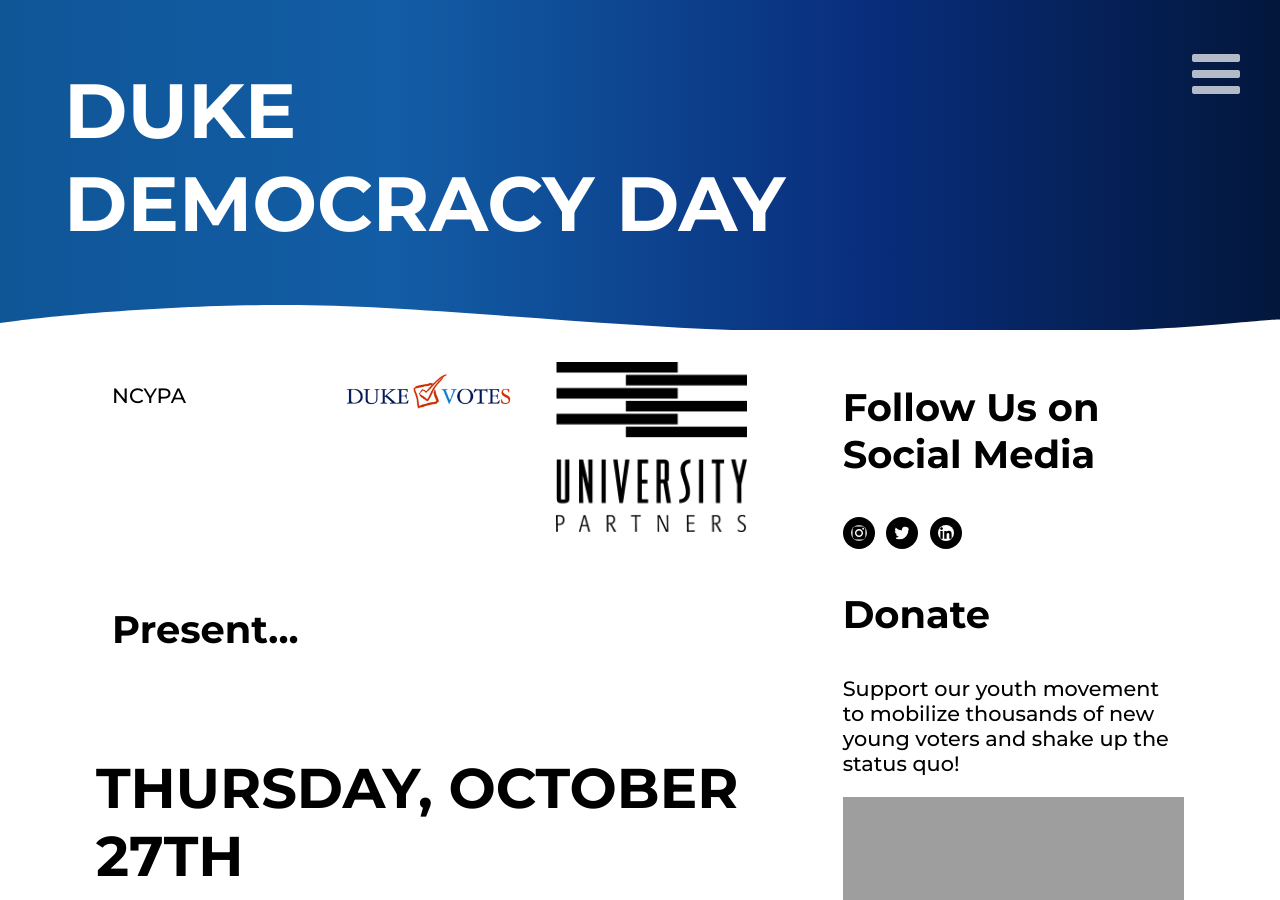
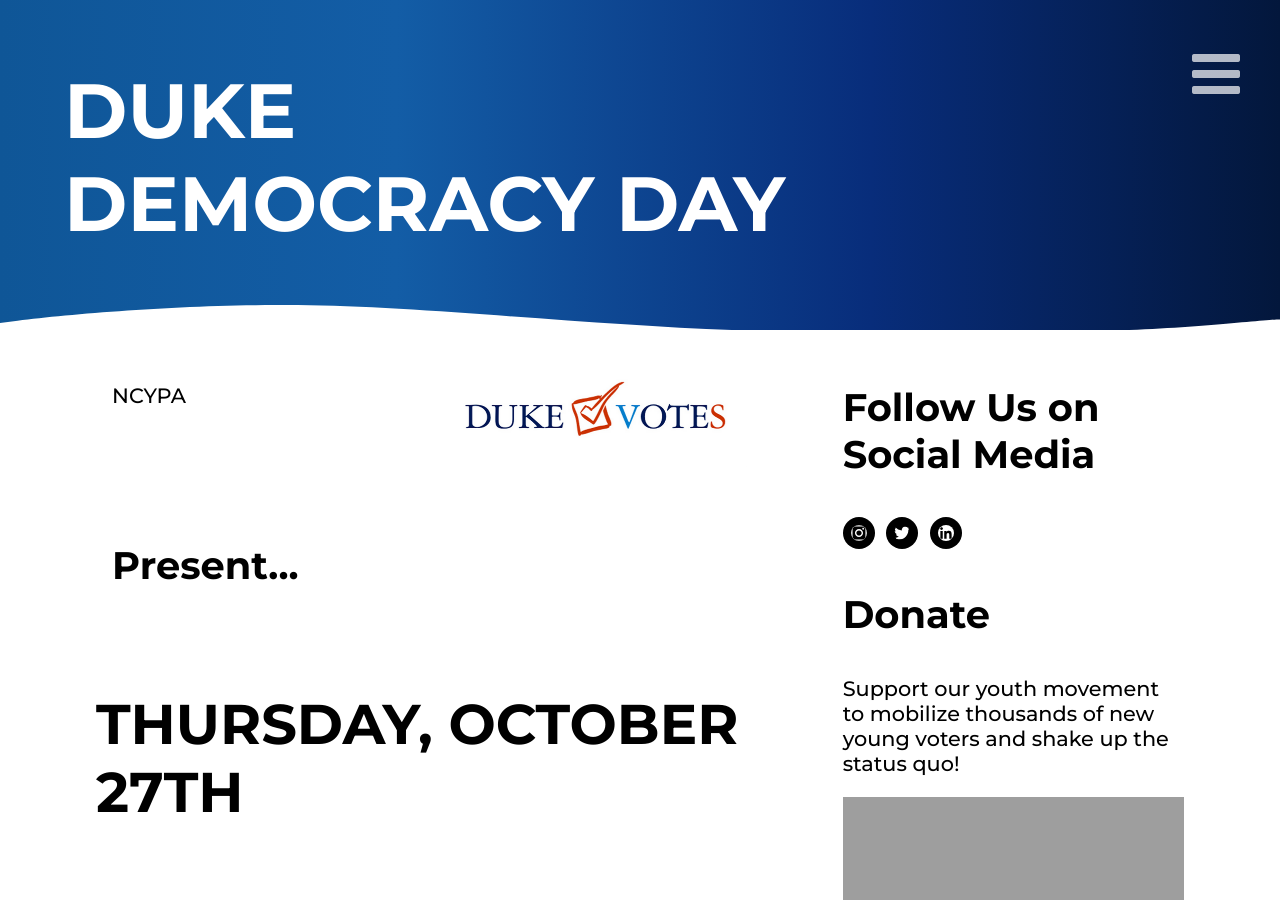
Before and after one commit to JacksonMeade/ncypa, a Jekyll site: the page built from duke-democracy-day.html, in a window 1280 px wide and 900 px high. Built offline with Jekyll 4.4.1, drawn with Linux system fonts in a browser that asks for light colours; nearby versions of some CDN libraries; a script that is not in the unit is left out; grey boxes are pictures that could not be loaded.

Commit message:
remove UPartners

```diff
--- a/duke-democracy-day.html
+++ b/duke-democracy-day.html
@@ -8,14 +8,11 @@
 md-header img: ''
 ---
 <div class="row">
-    <div class="col-sm-12 col-md-4 col-lg-4">
+    <div class="col-sm-12 col-md-6 col-lg-6">
         <p class="logo">NCYPA</p>
     </div>
-    <div class="col-sm-12 col-md-4 col-lg-4">
+    <div class="col-sm-12 col-md-6 col-lg-6">
         <img src="/assets/img/dukevotes.png" class="col-12 img-responsive" alt="Duke Votes" />
-    </div>
-    <div class="col-sm-12 col-md-4 col-lg-4">
-        <img src="/assets/img/universitypartners.png" class="col-12 img-responsive" alt="University Partners" />
     </div>
     <h3 class="col-12 col-sm-12 col-md-12 col-lg-12">Present...</h3>
 </div>
```
